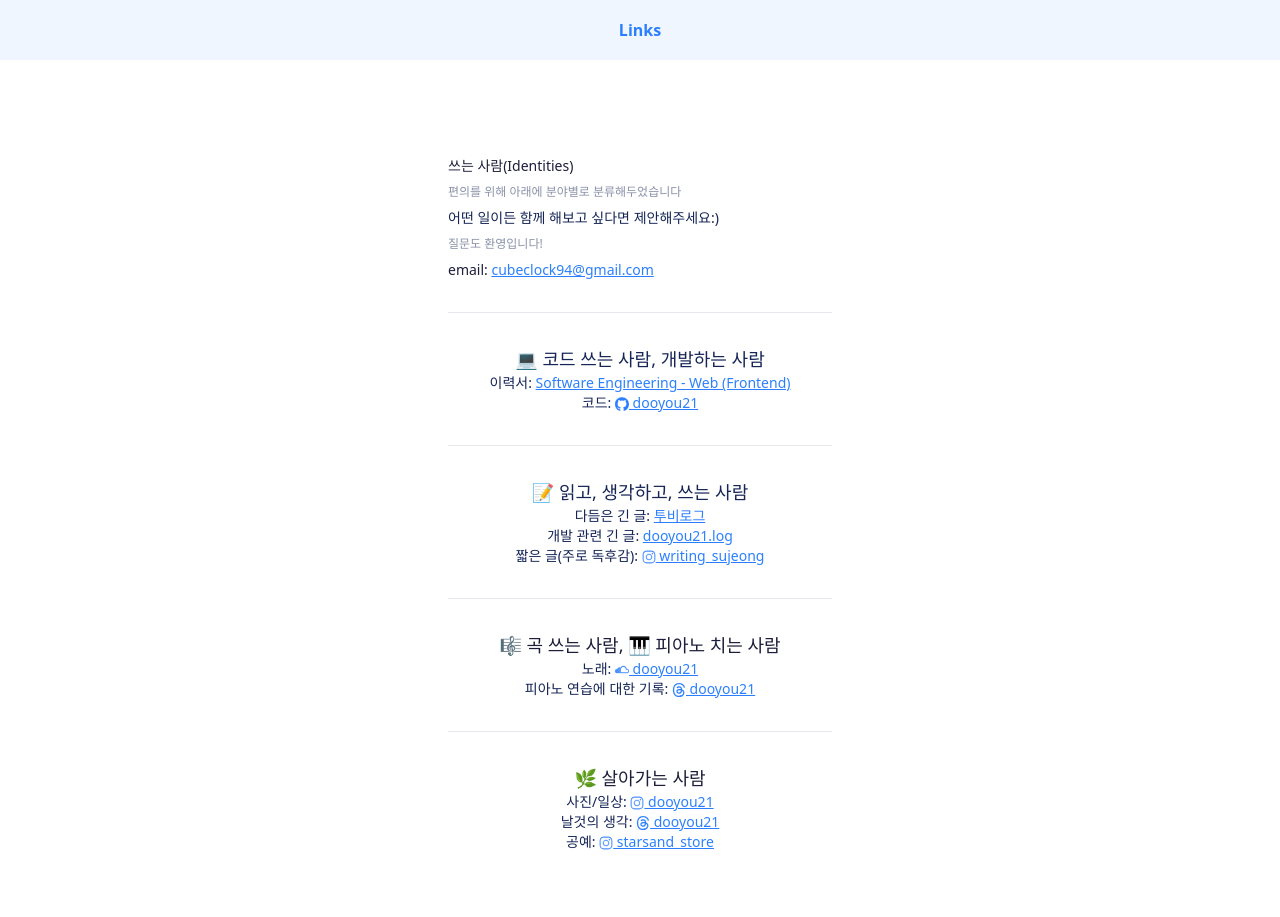
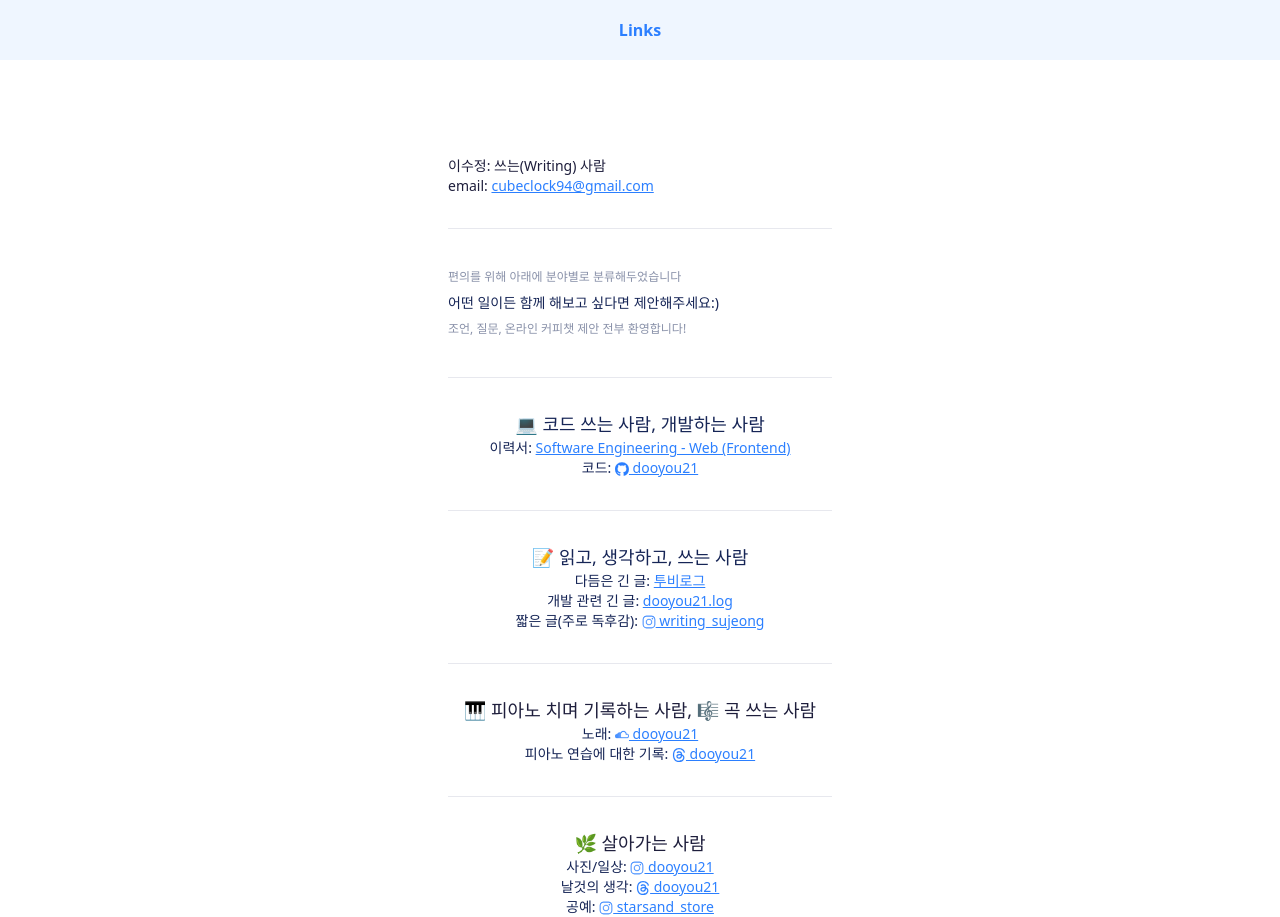
Before and after one commit to dooyou21/dooyou21.github.io, a React (Vite) app: page / in a window 1280 px wide. Before the commit the page ends 852 px from the top, so only its background shows below. Built offline with nearby package versions, Linux system fonts and the light colour scheme.

Commit message:
본문 구성 및 내용 변경

```diff
--- a/src/components/Links.tsx
+++ b/src/components/Links.tsx
@@ -15,11 +15,12 @@ const importantDescriptionStyle = "text-blue-950 dark:text-blue-50 text-bold tex
 export function Links() {
   return (
     <div className="text-sm m-auto flex flex-col w-96 pt-24">
-      <h1>쓰는 사람(Identities)</h1>
+      <h1>이수정: 쓰는(Writing) 사람</h1>
+      <p>email: <a className={linkStyle} href="mailto:cubeclock94@gmail.com">cubeclock94@gmail.com</a></p>
+      <hr className={dividerStyle} />
       <p className={descriptionStyle}>편의를 위해 아래에 분야별로 분류해두었습니다</p>
       <p className={importantDescriptionStyle}> 어떤 일이든 함께 해보고 싶다면 제안해주세요:)</p>
-      <p className={descriptionStyle}>질문도 환영입니다!</p>
-      <p>email: <a className={linkStyle} href="mailto:cubeclock94@gmail.com">cubeclock94@gmail.com</a></p>
+      <p className={descriptionStyle}>조언, 질문, 온라인 커피챗 제안 전부 환영합니다!</p>
       <hr className={dividerStyle} />
       <figure className={centeredListStyle}>
         <figcaption className={listTitleStyle}>
@@ -41,7 +42,7 @@ export function Links() {
       </figure>
       <hr className={dividerStyle} />
       <figure>
-        <figcaption className={listTitleStyle}>🎼 곡 쓰는 사람, 🎹 피아노 치는 사람</figcaption>
+        <figcaption className={listTitleStyle}>🎹 피아노 치며 기록하는 사람, 🎼 곡 쓰는 사람</figcaption>
         <ul className={centeredListStyle}>
           <li>노래: <a className={linkStyle} href="https://soundcloud.com/dooyou21?utm_source=clipboard&utm_medium=text&utm_campaign=social_sharing" target="_blank"><SoundcloudSvg className={logoStyle} /> dooyou21</a></li>
           <li>피아노 연습에 대한 기록: <a className={linkStyle} href="https://www.threads.net/@dooyou21?igshid=NTc4MTIwNjQ2YQ==" target="_blank"><ThreadsSvg className={logoStyle} /> dooyou21</a></li>
```
